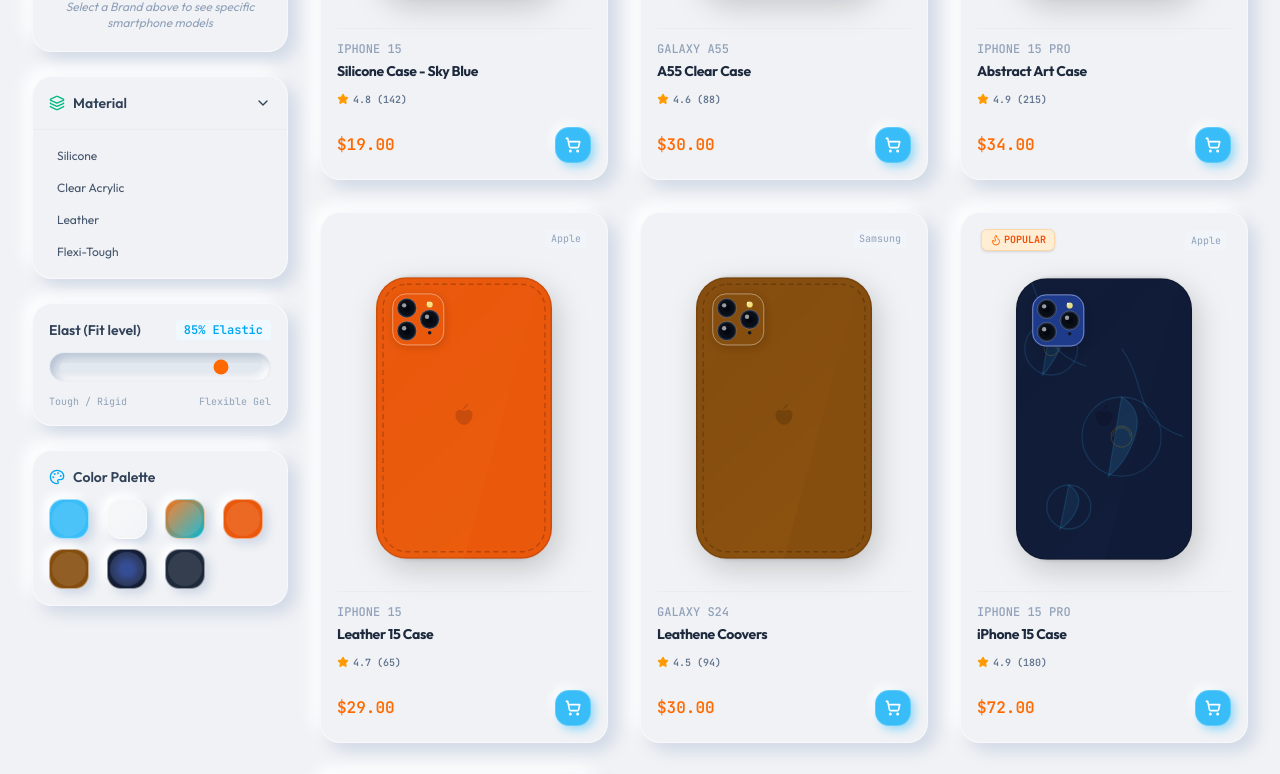
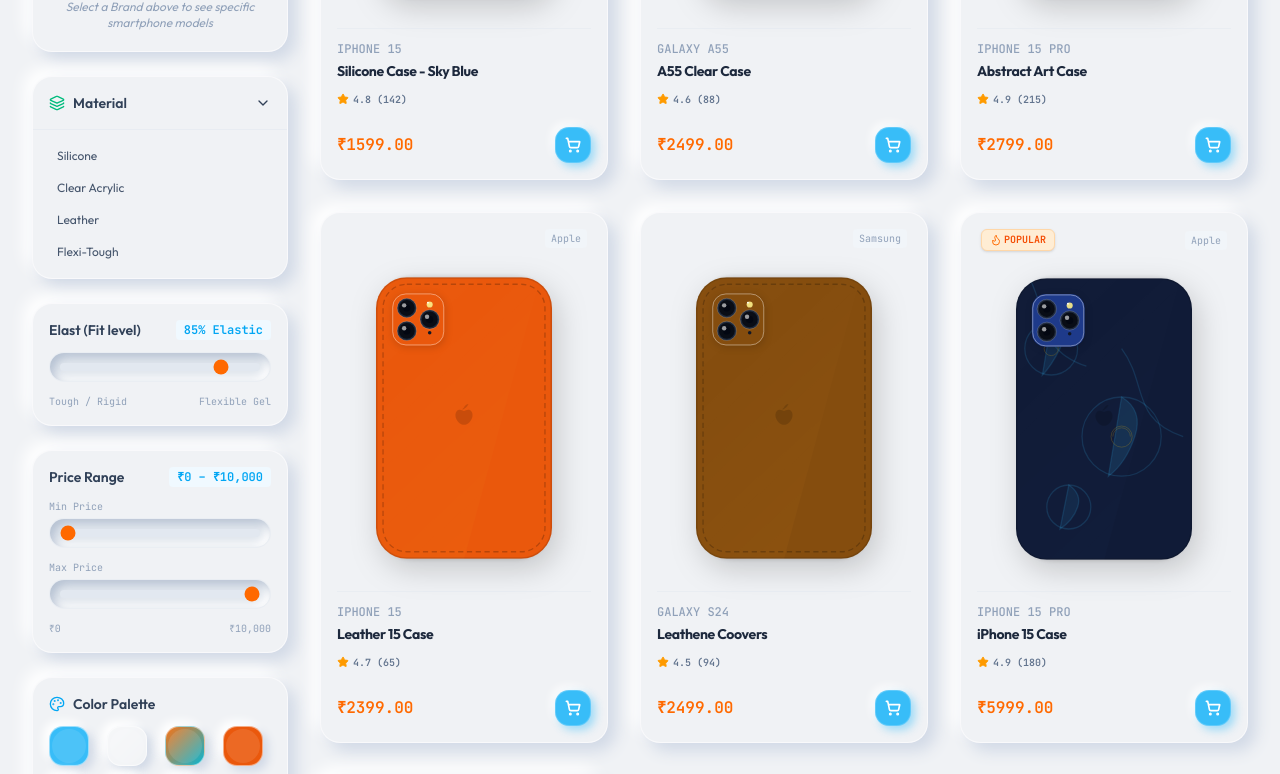
Before and after one commit to abdwasei/PhoneBackCases, a React (Vite) app: page / in a window 1280 px wide. Shown: the part 616-1390 px from the top of the page. Built offline with nearby package versions, Linux system fonts and the light colour scheme.

Commit message:
Convert currency from USD to INR (Indian Rupees)

```diff
--- a/src/App.tsx
+++ b/src/App.tsx
@@ -37,7 +37,7 @@
     model: '',
     material: '',
     color: '',
-    priceRange: [0, 100]
+    priceRange: [0, 10000]
   });
 
   // Selected Product Details for quick select modal
@@ -157,7 +157,7 @@
     // Clear cart
     syncCart([]);
 
-    // Reward points additions (e.g. 10 points per dollar spent!)
+    // Reward points additions (e.g. 10 points per ₹100 spent!)
     const pointsAccrued = Math.round(finalTotal * 10);
     const nextUser = {
       ...user,
@@ -175,7 +175,7 @@
       model: '',
       material: '',
       color: '',
-      priceRange: [0, 100]
+      priceRange: [0, 10000]
     });
   };
 
@@ -358,7 +358,7 @@
                         {/* Price and Cart checkout interactive triggers */}
                         <div className="flex items-center justify-between mt-3">
                           <span className="text-base font-bold text-orange-500 font-mono">
-                            ${product.price.toFixed(2)}
+                            ₹{product.price.toFixed(2)}
                           </span>
 
                           {/* Quick Sky-Blue Cart click trigger button (replicating the image icon) */}
@@ -430,7 +430,7 @@
                   {selectedProduct.brand} • {selectedProduct.material}
                 </span>
                 <h2 className="text-lg font-bold text-slate-800 mt-1">{selectedProduct.title}</h2>
-                <span className="text-xl font-black text-orange-500 font-mono block mt-1">${selectedProduct.price.toFixed(2)}</span>
+                <span className="text-xl font-black text-orange-500 font-mono block mt-1">₹{selectedProduct.price.toFixed(2)}</span>
               </div>
 
               <p className="text-xs text-slate-500 leading-relaxed">
--- a/src/components/CartDrawer.tsx
+++ b/src/components/CartDrawer.tsx
@@ -115,7 +115,7 @@
               </div>
               <div className="border-t border-slate-200 pt-2 flex items-center justify-between text-sm font-semibold">
                 <span>Grand Total Paid</span>
-                <span className="text-emerald-600">${total.toFixed(2)}</span>
+                <span className="text-emerald-600">₹{total.toFixed(2)}</span>
               </div>
             </NeomorphicCard>
 
@@ -132,7 +132,7 @@
             {cartItems.length > 0 && (
               <div className="p-4 bg-white/25 border-b border-slate-200/50">
                 <div className="flex justify-between items-center text-xs font-medium text-slate-600 mb-1">
-                  <span>{remainingForFreeShipping > 0 ? `Add $${remainingForFreeShipping.toFixed(2)} more for Free Shipping` : '🤩 You got Free Standard Shipping!'}</span>
+                  <span>{remainingForFreeShipping > 0 ? `Add ₹${remainingForFreeShipping.toFixed(2)} more for Free Shipping` : '🤩 You got Free Standard Shipping!'}</span>
                   <span>{Math.round(freeShippingProgress)}%</span>
                 </div>
                 <div className="w-full h-2 bg-slate-200 rounded-full overflow-hidden neo-in">
@@ -181,7 +181,7 @@
 
                       <div className="flex items-center justify-between mt-2.5">
                         <span className="text-sm font-semibold text-orange-600">
-                          ${(item.product.price * item.quantity).toFixed(2)}
+                          ₹{(item.product.price * item.quantity).toFixed(2)}
                         </span>
 
                         {/* Compact Plus Minus Controls */}
@@ -240,27 +240,27 @@
                 <div className="flex flex-col gap-1.5 text-xs text-slate-500 font-mono">
                   <div className="flex justify-between">
                     <span>Subtotal</span>
-                    <span className="font-sans font-semibold text-slate-700">${subtotal.toFixed(2)}</span>
+                    <span className="font-sans font-semibold text-slate-700">₹{subtotal.toFixed(2)}</span>
                   </div>
                   {promoDiscount > 0 && (
                     <div className="flex justify-between text-emerald-600 font-bold">
                       <span>Promo (15% off)</span>
-                      <span>-${promoDiscount.toFixed(2)}</span>
+                      <span>-₹{promoDiscount.toFixed(2)}</span>
                     </div>
                   )}
                   <div className="flex justify-between">
                     <span>Tax (8.25%)</span>
-                    <span className="font-sans font-semibold text-slate-700">${tax.toFixed(2)}</span>
+                    <span className="font-sans font-semibold text-slate-700">₹{tax.toFixed(2)}</span>
                   </div>
                   <div className="flex justify-between">
                     <span>Shipping</span>
                     <span className="font-sans font-semibold text-slate-700">
-                      {shipping === 0 ? <span className="text-emerald-600 font-bold">FREE</span> : `$${shipping.toFixed(2)}`}
+                      {shipping === 0 ? <span className="text-emerald-600 font-bold">FREE</span> : `₹${shipping.toFixed(2)}`}
                     </span>
                   </div>
                   <div className="border-t border-slate-200/80 pt-2 flex justify-between text-base font-bold text-slate-800">
                     <span className="font-sans font-bold">Order Total</span>
-                    <span className="font-sans font-bold text-orange-600">${total.toFixed(2)}</span>
+                    <span className="font-sans font-bold text-orange-600">₹{total.toFixed(2)}</span>
                   </div>
                 </div>
 
--- a/src/components/Customizer.tsx
+++ b/src/components/Customizer.tsx
@@ -62,7 +62,7 @@
     const customProduct: Product = {
       id: `custom-${Date.now()}`,
       title: `${baseModel} - Customized Design`,
-      price: 29.99,
+      price: 2499,
       brand: baseModel.includes('iPhone') ? 'Apple' : baseModel.includes('Galaxy') ? 'Samsung' : 'Google',
       model: baseModel,
       material: material,
@@ -102,7 +102,7 @@
 
           <div className="mt-4 text-center">
             <p className="text-xs font-mono text-slate-400 uppercase tracking-widest">
-              Price: <span className="font-sans font-semibold text-orange-500 text-sm">$29.99</span>
+              Price: <span className="font-sans font-semibold text-orange-500 text-sm">₹2,499</span>
             </p>
           </div>
         </div>
@@ -235,7 +235,7 @@
             }`}
           >
             <ShoppingBag className="w-5 h-5" />
-            {isAdded ? 'Custom Masterpiece Added!' : 'Add Custom Cover to My Cart - $29.99'}
+            {isAdded ? 'Custom Masterpiece Added!' : 'Add Custom Cover to My Cart - ₹2,499'}
           </button>
         </div>
       </div>
--- a/src/components/ReturnsOrdersModal.tsx
+++ b/src/components/ReturnsOrdersModal.tsx
@@ -96,7 +96,7 @@
                       }`}>
                         {order.status}
                       </span>
-                      <p className="text-[10px] text-slate-400 mt-0.5">${order.total.toFixed(2)} Total</p>
+                      <p className="text-[10px] text-slate-400 mt-0.5">₹${order.total.toFixed(0)} Total</p>
                     </div>
                   </div>
 
@@ -185,7 +185,7 @@
 
             <h3 className="text-lg font-bold text-slate-800">Return Processed Successfully!</h3>
             <p className="text-xs text-slate-500 mt-2 max-w-xs">
-              Your refund of <span className="font-semibold text-orange-600">${selectedOrder?.total.toFixed(2)}</span> has been queued. Present the digital scan coupon below at any dropoff point.
+              Your refund of <span className="font-semibold text-orange-600">₹${selectedOrder?.total.toFixed(0)}</span> has been queued. Present the digital scan coupon below at any dropoff point.
             </p>
 
             <NeomorphicCard className="p-4 my-6 flex flex-col items-center justify-center bg-white border border-slate-200" depth="sm">
--- a/src/components/SidebarFilters.tsx
+++ b/src/components/SidebarFilters.tsx
@@ -212,7 +212,66 @@
         </div>
       </NeomorphicCard>
 
-      {/* 5. COLOR SCHEME SWATCH GRID */}
+      {/* 5. PRICE RANGE FILTER (INR) */}
+      <NeomorphicCard className="p-4 flex flex-col gap-3">
+        <div className="flex items-center justify-between">
+          <span className="text-slate-700 font-semibold text-sm">Price Range</span>
+          <span className="font-mono text-xs text-sky-500 font-bold bg-sky-50 px-2 py-0.5 rounded">
+            ₹{filters.priceRange[0].toLocaleString('en-IN')} – ₹{filters.priceRange[1].toLocaleString('en-IN')}
+          </span>
+        </div>
+
+        {/* Min price slider */}
+        <div className="flex flex-col gap-1">
+          <span className="text-[10px] text-slate-400 font-mono">Min Price</span>
+          <div className="neo-input-wrap p-2.5 flex items-center">
+            <input
+              type="range"
+              min="0"
+              max="10000"
+              step="100"
+              value={filters.priceRange[0]}
+              onChange={(e) => {
+                const newMin = parseInt(e.target.value);
+                onChange({
+                  ...filters,
+                  priceRange: [Math.min(newMin, filters.priceRange[1]), filters.priceRange[1]]
+                });
+              }}
+              className="w-full accent-orange-500 h-2 bg-slate-200 rounded-lg cursor-pointer appearance-none"
+            />
+          </div>
+        </div>
+
+        {/* Max price slider */}
+        <div className="flex flex-col gap-1">
+          <span className="text-[10px] text-slate-400 font-mono">Max Price</span>
+          <div className="neo-input-wrap p-2.5 flex items-center">
+            <input
+              type="range"
+              min="0"
+              max="10000"
+              step="100"
+              value={filters.priceRange[1]}
+              onChange={(e) => {
+                const newMax = parseInt(e.target.value);
+                onChange({
+                  ...filters,
+                  priceRange: [filters.priceRange[0], Math.max(newMax, filters.priceRange[0])]
+                });
+              }}
+              className="w-full accent-orange-500 h-2 bg-slate-200 rounded-lg cursor-pointer appearance-none"
+            />
+          </div>
+        </div>
+
+        <div className="flex justify-between text-[10px] text-slate-400 font-mono">
+          <span>₹0</span>
+          <span>₹10,000</span>
+        </div>
+      </NeomorphicCard>
+
+      {/* 6. COLOR SCHEME SWATCH GRID */}
       <NeomorphicCard className="p-4 flex flex-col gap-3">
         <div className="flex items-center gap-2 text-slate-700 font-semibold text-sm">
           <Palette className="w-4 h-4 text-sky-500" />
--- a/src/components/UserAccountModal.tsx
+++ b/src/components/UserAccountModal.tsx
@@ -102,7 +102,7 @@
               <Gift className="w-4 h-4 text-orange-500" />
             </div>
             <div className="mt-2">
-              <span className="text-xl font-bold text-slate-800">$15.00</span>
+              <span className="text-xl font-bold text-slate-800">₹1,250</span>
               <span className="text-[10px] text-slate-400 block font-mono">Gift voucher index balances</span>
             </div>
             <div className="text-[10px] font-mono mt-1 text-emerald-600 font-semibold bg-emerald-50 py-1 px-2 rounded self-start">
--- a/src/data.ts
+++ b/src/data.ts
@@ -9,7 +9,7 @@
   {
     id: '1',
     title: 'Silicone Case - Sky Blue',
-    price: 19.00,
+    price: 1599,
     brand: 'Apple',
     model: 'iPhone 15',
     material: 'Silicone',
@@ -23,7 +23,7 @@
   {
     id: '2',
     title: 'A55 Clear Case',
-    price: 30.00,
+    price: 2499,
     brand: 'Samsung',
     model: 'Galaxy A55',
     material: 'Clear Acrylic',
@@ -37,7 +37,7 @@
   {
     id: '3',
     title: 'Abstract Art Case',
-    price: 34.00,
+    price: 2799,
     brand: 'Apple',
     model: 'iPhone 15 Pro',
     material: 'Flexi-Tough',
@@ -51,7 +51,7 @@
   {
     id: '4',
     title: 'Leather 15 Case',
-    price: 29.00,
+    price: 2399,
     brand: 'Apple',
     model: 'iPhone 15',
     material: 'Leather',
@@ -64,7 +64,7 @@
   {
     id: '5',
     title: 'Leathene Coovers',
-    price: 30.00,
+    price: 2499,
     brand: 'Samsung',
     model: 'Galaxy S24',
     material: 'Leather',
@@ -77,7 +77,7 @@
   {
     id: '6',
     title: 'iPhone 15 Case',
-    price: 72.00,
+    price: 5999,
     brand: 'Apple',
     model: 'iPhone 15 Pro',
     material: 'Flexi-Tough',
@@ -91,7 +91,7 @@
   {
     id: '7',
     title: 'Deep Navy Flex',
-    price: 25.00,
+    price: 1999,
     brand: 'Google',
     model: 'Pixel 8 Pro',
     material: 'Silicone',
@@ -133,7 +133,7 @@
         selectedModel: 'iPhone 15'
       }
     ],
-    total: 48.00,
+    total: 3998,
     status: 'Delivered',
     trackingNumber: 'TRK-90212048'
   },
@@ -148,7 +148,7 @@
         selectedModel: 'iPhone 15 Pro'
       }
     ],
-    total: 34.00,
+    total: 2799,
     status: 'Returned',
     trackingNumber: 'TRK-10948529'
   }
```
